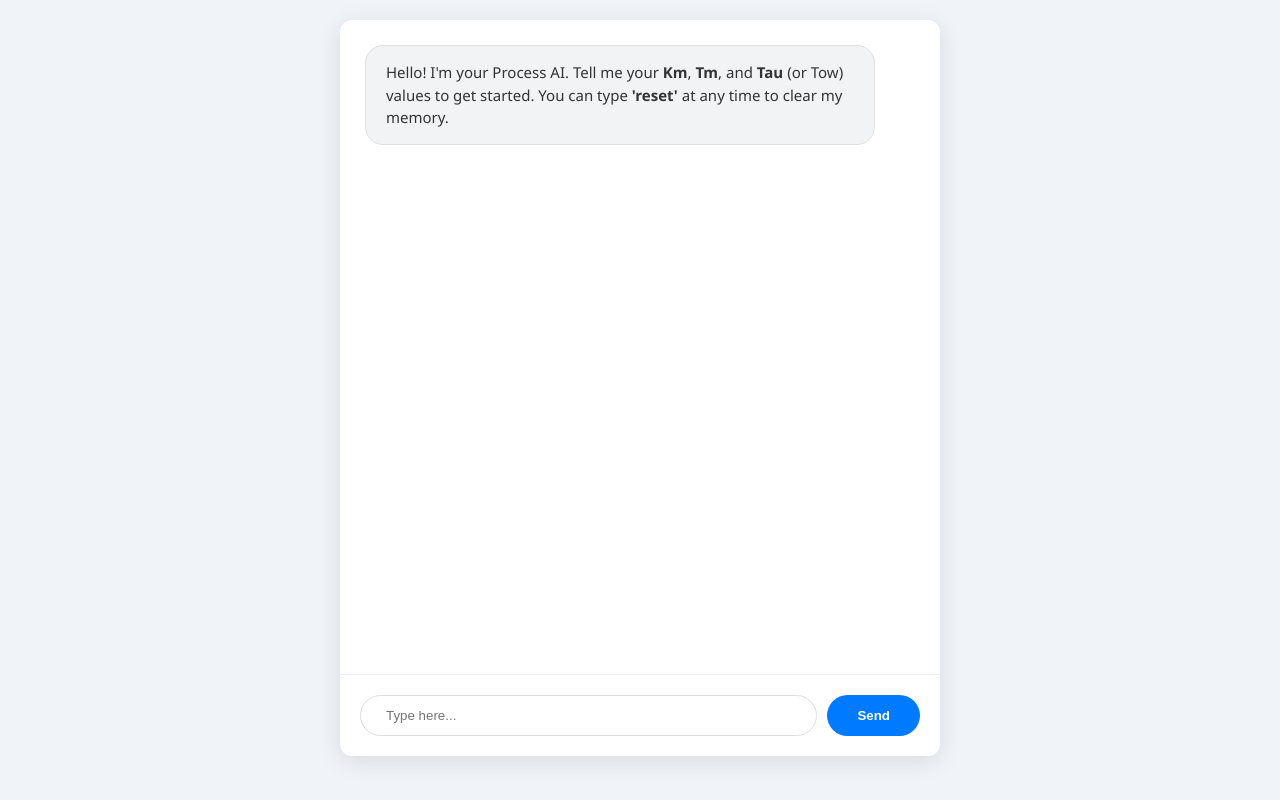
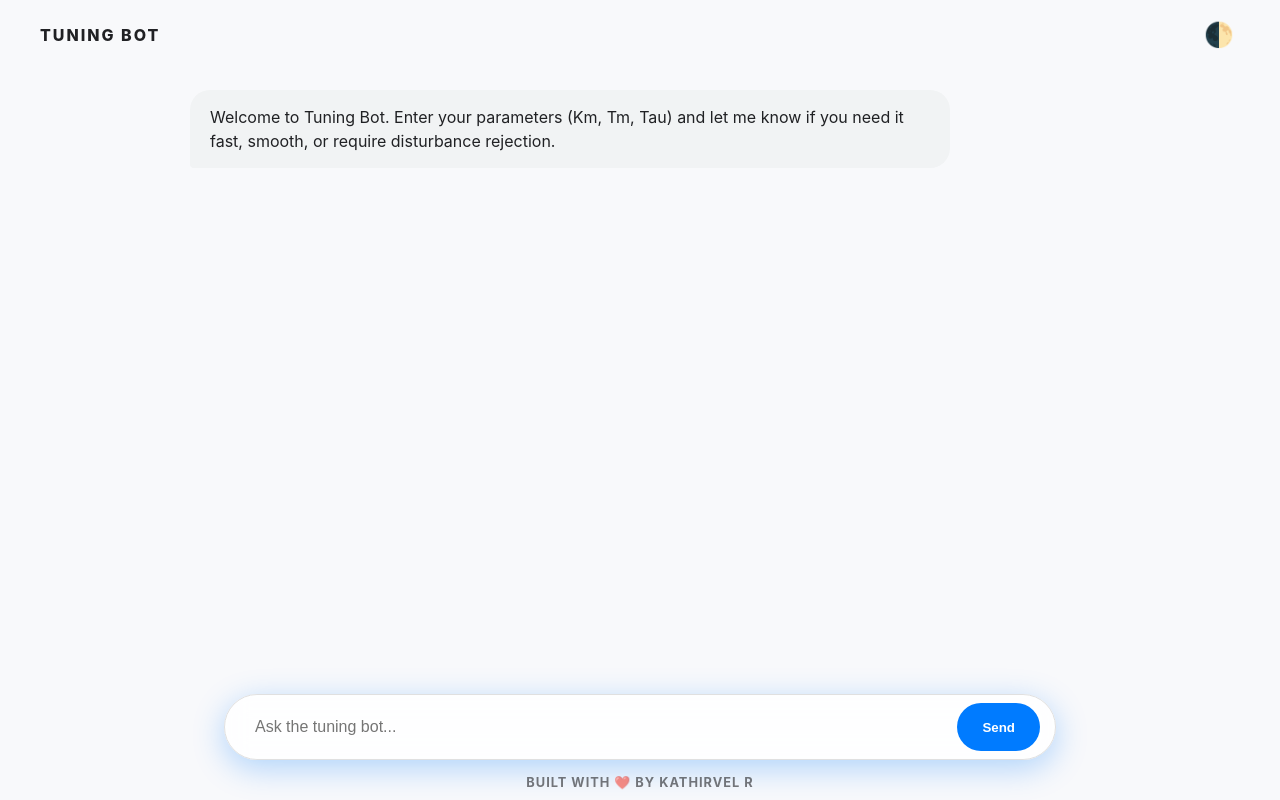
Before and after one commit to RK-kathir/process-control-project, a Flask app: page / in a window 1280 px wide. Run offline with Flask 3, Linux system fonts and the light colour scheme; parts of the project's set-up code (start-up, migrations or seed data) failed here and were passed over; some libraries are stand-ins or nearby versions.

Commit message:
Update index.html

```diff
--- a/templates/index.html
+++ b/templates/index.html
@@ -1,142 +1,233 @@
 <!DOCTYPE html>
-<html>
+<html lang="en">
 <head>
-    <title>Process AI Pro</title>
+    <meta charset="UTF-8">
+    <meta name="viewport" content="width=device-width, initial-scale=1.0">
+    <title>TUNING BOT</title>
     <script src="https://cdn.plot.ly/plotly-latest.min.js"></script>
     <style>
+        :root {
+            --bg-color: #f8f9fb;
+            --chat-bg: #ffffff;
+            --text-color: #202124;
+            --user-bubble: #007bff;
+            --bot-bubble: #f1f3f4;
+            --bot-text: #202124;
+            --input-bg: rgba(255, 255, 255, 0.85);
+            --border-glow: rgba(0, 123, 255, 0.3);
+            --graph-border: #e0e0e0;
+        }
+
+        [data-theme="dark"] {
+            --bg-color: #131314;
+            --chat-bg: #1e1e20;
+            --text-color: #e8eaed;
+            --user-bubble: #4a90e2;
+            --bot-bubble: #2a2a2c;
+            --bot-text: #e8eaed;
+            --input-bg: rgba(30, 30, 32, 0.85);
+            --border-glow: rgba(74, 144, 226, 0.4);
+            --graph-border: #333333;
+        }
+
         body {
-            font-family: 'Segoe UI', sans-serif;
-            background: #f0f4f8;
+            font-family: -apple-system, BlinkMacSystemFont, "Segoe UI", Roboto, Helvetica, Arial, sans-serif;
+            background-color: var(--bg-color);
+            color: var(--text-color);
             margin: 0;
             display: flex;
-            justify-content: center;
+            flex-direction: column;
+            height: 100vh;
+            transition: background-color 0.3s, color 0.3s;
         }
-        #chat-container {
+
+        header {
+            display: flex;
+            justify-content: space-between;
+            align-items: center;
+            padding: 20px 40px;
+            font-weight: 800;
+            letter-spacing: 2px;
+            background: transparent;
+        }
+
+        .theme-toggle {
+            background: none;
+            border: none;
+            font-size: 1.5rem;
+            cursor: pointer;
+            color: var(--text-color);
+        }
+
+        .chat-container {
+            flex: 1;
+            overflow-y: auto;
+            padding: 20px;
+            max-width: 900px;
+            margin: 0 auto;
             width: 100%;
-            max-width: 600px;
-            height: 92vh;
-            background: white;
-            margin-top: 20px;
-            border-radius: 12px;
             display: flex;
             flex-direction: column;
-            box-shadow: 0 5px 25px rgba(0,0,0,0.1);
+            gap: 15px;
+            padding-bottom: 120px; /* Space for floating input */
         }
-        #messages {
-            flex: 1;
-            overflow-y: auto;
-            padding: 25px;
+
+        .bubble {
+            max-width: 80%;
+            padding: 15px 20px;
+            border-radius: 20px;
+            line-height: 1.5;
+            font-size: 1rem;
+            animation: fadeIn 0.3s ease-in-out;
         }
-        .bubble {
-            margin-bottom: 18px;
-            padding: 15px 20px;
-            border-radius: 18px;
-            line-height: 1.5;
-            max-width: 85%;
-            font-size: 15px;
+
+        .user { align-self: flex-end; background-color: var(--user-bubble); color: white; border-bottom-right-radius: 4px; }
+        .bot { align-self: flex-start; background-color: var(--bot-bubble); color: var(--bot-text); border-bottom-left-radius: 4px; }
+
+        .graph-wrapper {
+            margin-top: 15px;
+            border: 1px solid var(--graph-border);
+            border-radius: 12px;
+            overflow: hidden;
+            box-shadow: 0 4px 15px rgba(0,0,0,0.1);
+            background: white; /* Keeps Plotly background clean */
         }
-        .bot {
-            background: #f1f3f4;
-            align-self: flex-start;
-            border: 1px solid #e0e0e0;
-            color: #333;
+
+        /* Gemini / GTA VI Style Floating Pill Input */
+        .input-area {
+            position: fixed;
+            bottom: 40px;
+            left: 50%;
+            transform: translateX(-50%);
+            width: 90%;
+            max-width: 800px;
+            background: var(--input-bg);
+            backdrop-filter: blur(12px);
+            border: 1px solid var(--graph-border);
+            border-radius: 50px;
+            display: flex;
+            padding: 8px 15px;
+            box-shadow: 0 8px 32px var(--border-glow);
+            transition: box-shadow 0.3s, background 0.3s;
         }
-        .user {
-            background: #007bff;
-            color: white;
-            align-self: flex-end;
-            margin-left: auto;
+
+        .input-area:focus-within {
+            box-shadow: 0 8px 32px var(--user-bubble);
         }
-        #input-area {
-            padding: 20px;
-            border-top: 1px solid #eee;
-            display: flex;
-            gap: 10px;
-        }
+
         input {
             flex: 1;
-            padding: 12px 25px;
-            border: 1px solid #ddd;
-            border-radius: 35px;
+            background: transparent;
+            border: none;
+            padding: 15px;
+            font-size: 1rem;
+            color: var(--text-color);
             outline: none;
         }
-        button {
-            background: #007bff;
+
+        button.send-btn {
+            background-color: var(--user-bubble);
             color: white;
             border: none;
-            padding: 10px 30px;
-            border-radius: 35px;
+            border-radius: 50px;
+            padding: 0 25px;
+            font-weight: bold;
             cursor: pointer;
+            transition: transform 0.2s;
+        }
+
+        button.send-btn:active { transform: scale(0.95); }
+
+        footer {
+            position: fixed;
+            bottom: 10px;
+            width: 100%;
+            text-align: center;
+            font-size: 0.8rem;
             font-weight: bold;
+            letter-spacing: 1px;
+            color: var(--text-color);
+            opacity: 0.6;
         }
+
+        @keyframes fadeIn { from { opacity: 0; transform: translateY(10px); } to { opacity: 1; transform: translateY(0); } }
     </style>
 </head>
 <body>
-    <div id="chat-container">
-        <div id="messages">
-            <div class="bubble bot">
-                Hello! I'm your Process AI. Tell me your <b>Km</b>, <b>Tm</b>, and <b>Tau</b> (or Tow) values to get started. You can type <b>'reset'</b> at any time to clear my memory.
-            </div>
-        </div>
-        <div id="input-area">
-            <input type="text" id="userIn" placeholder="Type here..." onkeypress="if(event.key==='Enter') send()">
-            <button onclick="send()">Send</button>
-        </div>
+
+    <header>
+        <div>TUNING BOT</div>
+        <button class="theme-toggle" onclick="toggleTheme()">🌓</button>
+    </header>
+
+    <div class="chat-container" id="chat">
+        <div class="bubble bot">Welcome to Tuning Bot. Enter your parameters (Km, Tm, Tau) and let me know if you need it fast, smooth, or require disturbance rejection.</div>
     </div>
 
+    <div class="input-area">
+        <input type="text" id="userInput" placeholder="Ask the tuning bot..." onkeypress="handleEnter(event)">
+        <button class="send-btn" onclick="sendMessage()">Send</button>
+    </div>
+
+    <footer>BUILT WITH ❤️ BY KATHIRVEL R</footer>
+
     <script>
-        async function send() {
-            const input = document.getElementById('userIn');
-            const text = input.value;
-            if(!text) return;
+        // Light/Dark Mode Toggle
+        function toggleTheme() {
+            const body = document.body;
+            if (body.getAttribute('data-theme') === 'dark') {
+                body.removeAttribute('data-theme');
+            } else {
+                body.setAttribute('data-theme', 'dark');
+            }
+        }
 
-            // Add user message to chat
-            addMsg(text, 'user');
+        function handleEnter(e) { if(e.key === 'Enter') sendMessage(); }
+
+        async function sendMessage() {
+            const input = document.getElementById('userInput');
+            const message = input.value;
+            if(!message) return;
+
+            addBubble(message, 'user');
             input.value = '';
 
-            // Send data to the Flask backend
+            try {
+                // Keep your existing fetch route!
                 const res = await fetch('/api/chat', {
                     method: 'POST',
-                headers: {'Content-Type': 'application/json'},
-                body: JSON.stringify({text: text})
+                    headers: { 'Content-Type': 'application/json' },
+                    body: JSON.stringify({ message: message })
                 });
                 const data = await res.json();
 
-            // 1. Add the main bot text response
-            const botDiv = addMsg(data.response, 'bot');
-
-            // 2. Render the Plotly Graph if the backend sent one
-            if(data.chart) {
-                const chartDiv = document.createElement('div');
-                chartDiv.id = 'plot-' + Date.now();
-                chartDiv.style.marginTop = "15px";
-                botDiv.appendChild(chartDiv);
-
-                const plotData = JSON.parse(data.chart);
-                Plotly.newPlot(chartDiv.id, plotData.data, plotData.layout);
-            }
-
-            // 3. Render the Graph Explanation text if the backend sent it
-            if(data.explanation) {
-                const expDiv = document.createElement('div');
-                expDiv.style.marginTop = "15px";
-                expDiv.style.paddingTop = "15px";
-                expDiv.style.borderTop = "1px solid #ddd";
-                expDiv.innerHTML = "📊 <b>Graph Insights:</b><br>" + data.explanation;
-                botDiv.appendChild(expDiv);
+                addBubble(data.reply, 'bot', data.chart);
+            } catch (err) {
+                addBubble("Error connecting to server.", 'bot');
             }
         }
 
-        function addMsg(t, s) {
-            const d = document.createElement('div');
-            d.className = `bubble ${s}`;
-            d.innerHTML = t;
-            const m = document.getElementById('messages');
-            m.appendChild(d);
+        function addBubble(text, sender, chartData = null) {
+            const chat = document.getElementById('chat');
+            const div = document.createElement('div');
+            div.className = `bubble ${sender}`;
+            div.innerText = text;
 
-            // Auto-scroll to the bottom
-            m.scrollTop = m.scrollHeight;
-            return d;
+            if (chartData) {
+                const chartDiv = document.createElement('div');
+                chartDiv.id = 'plot_' + Date.now();
+                chartDiv.className = 'graph-wrapper';
+                div.appendChild(chartDiv);
+
+                chat.appendChild(div);
+
+                const plotData = JSON.parse(chartData);
+                // Plotly draws inside our beautiful new wrapper
+                Plotly.newPlot(chartDiv.id, plotData.data, plotData.layout, {responsive: true});
+            } else {
+                chat.appendChild(div);
+            }
+            chat.scrollTop = chat.scrollHeight;
         }
     </script>
 </body>
```
Lines whose indentation alone changed are shown as unchanged.
